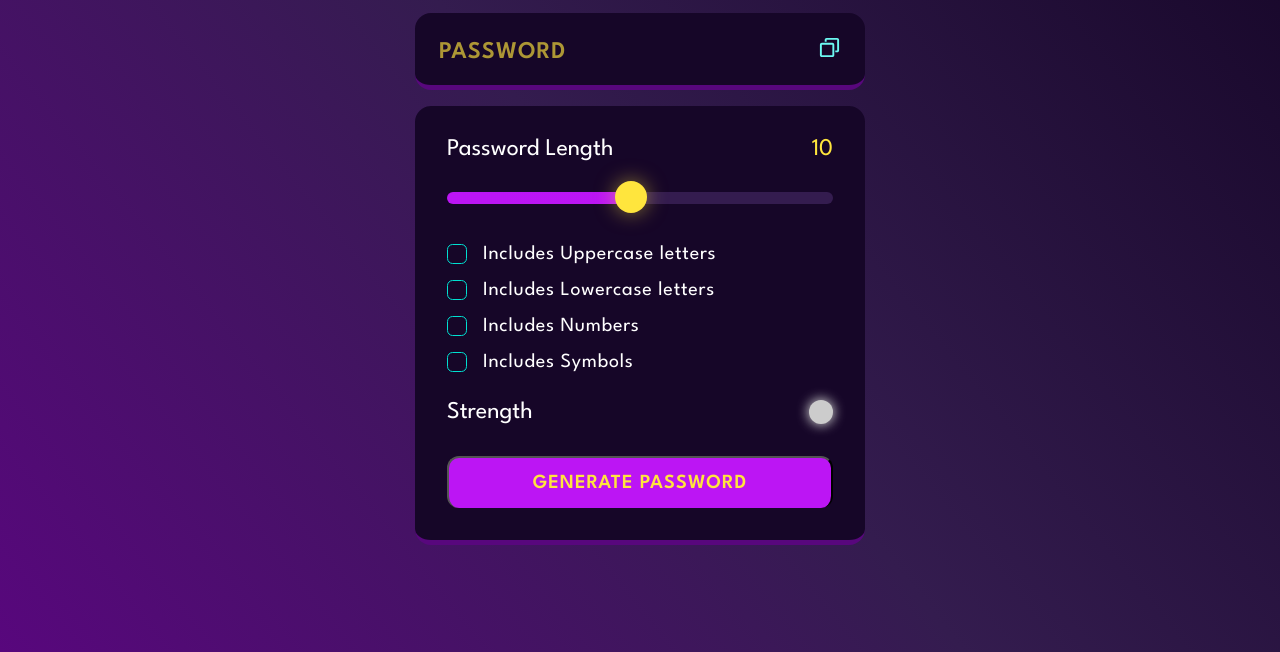
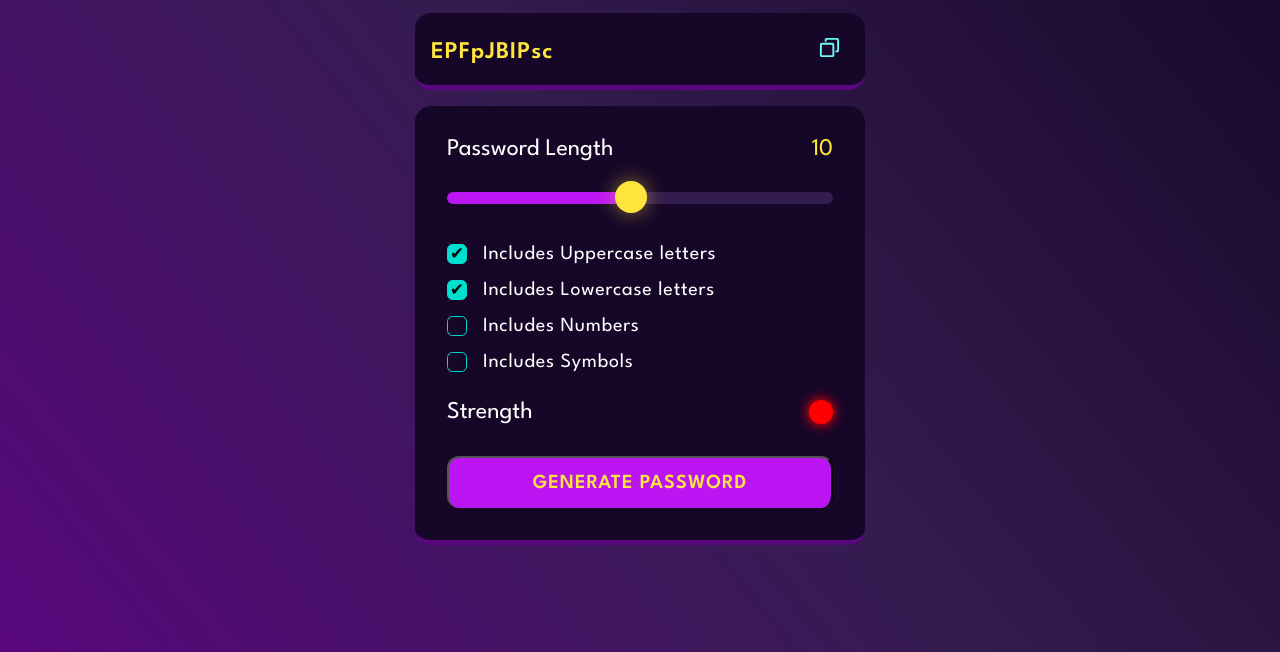
Before and after one commit to Ashutosh2128/HTML-CSS-JS-Projects, a plain HTML site: page Password Generator/index.html in a window 1280 px wide. Both pictures are taken after a click on the button "GENERATE PASSWORD". Shown: the part 148-800 px from the top of the page. Drawn offline with Linux system fonts and the light colour scheme.

Commit message:
Default Check added in Password Generator and trim method added in city name of Weather App

```diff
--- a/Password Generator/index.html
+++ b/Password Generator/index.html
@@ -3,7 +3,7 @@
 <head>
     <meta charset="UTF-8">
     <meta name="viewport" content="width=device-width, initial-scale=1.0">
-    <title>Document</title>
+    <title>Password Generator</title>
 
     <link rel="preconnect" href="https://fonts.googleapis.com"/>
     <link rel="preconnect" href="https://fonts.gstatic.com" crossorigin/>
@@ -41,13 +41,13 @@
 
             <!-- Checkboxes -->
             <div class="check">
-                <input type="checkbox" id="uppercase">
+                <input type="checkbox" id="uppercase" checked>
 
                 <label for="uppercase">Includes Uppercase letters</label>
             </div>
 
             <div class="check">
-                <input type="checkbox" id="lowercase">
+                <input type="checkbox" id="lowercase" checked>
 
                 <label for="lowercase">Includes Lowercase letters</label>
             </div>
--- a/Password Generator/script.js
+++ b/Password Generator/script.js
@@ -14,7 +14,7 @@ const symbols = '~`!@#$%^&*()_-+={[}]|:;"<,>.?/';
 
 let password = "";
 let passwordLength = 10;
-let checkCount = 0;
+let checkCount = 2;
 handleSlider();
 //set strengthcircle color to grey
 setIndicator('#ccc');
@@ -177,7 +177,7 @@ generateBtn.addEventListener('click', () => {
     if(uppercaseCheck.checked)
         funcArr.push(generateUpperCase);
 
-    if(lowercaseCheck.ckecked)
+    if(lowercaseCheck.checked)
         funcArr.push(generateLowerCase);
 
     if(numbersCheck.checked)
--- a/Weather App Optimized/script.js
+++ b/Weather App Optimized/script.js
@@ -155,7 +155,7 @@ const searchInput = document.querySelector("[data-searchInput]");
 searchForm.addEventListener("submit", (e) => {
     e.preventDefault();
 
-    let cityName = searchInput.value;
+    let cityName = searchInput.value.trim();
     if(cityName === "")
         return;
     else
```
Also changed, not shown: Weather App Optimized/index.html (+1 -1 lines).
